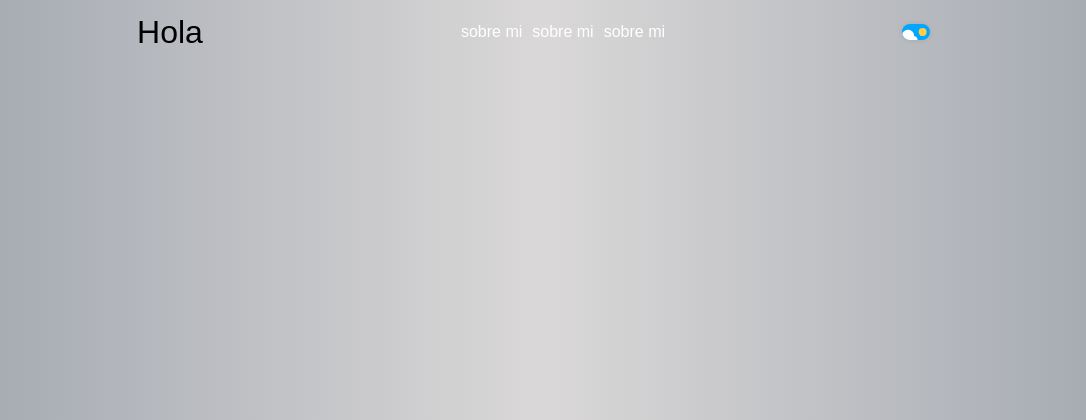
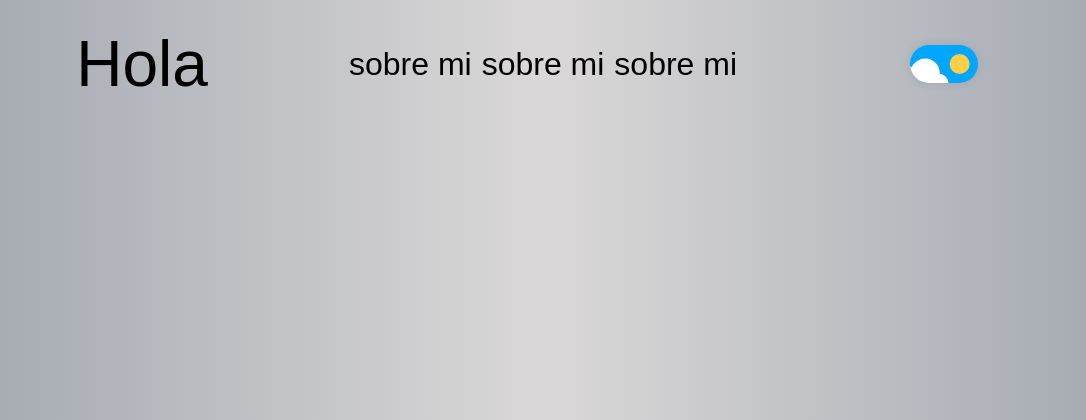
Before and after one commit to LucasExeVargas/portfolio-lucas-vargas, a PHP site: page / in a window 1280 px wide. Shown: the top 420 px of the page, without its empty margins (97-1183 px from the left). Run offline with PHP 8.4, Linux system fonts and the light colour scheme.

Commit message:
cambio de colores

```diff
--- a/index.html
+++ b/index.html
@@ -12,9 +12,9 @@
             <div class="header-container">
                 <div class="column-1"><P class="text">Hola</P></div>
                 <ul class="nav-list">
-                    <li><a href="" class="select-nav"><p style="color: white;">sobre mi</p></a> </li>
-                    <li><a href="" class="select-nav"><p style="color: white;">sobre mi</p></a> </li>
-                    <li><a href="" class="select-nav"><p style="color: white;">sobre mi</p></a> </li>
+                    <li><a href="" class="select-nav"><p class="text-nav text-nav-dark">sobre mi</p></a> </li>
+                    <li><a href="" class="select-nav"><p class="text-nav text-nav-dark">sobre mi</p></a> </li>
+                    <li><a href="" class="select-nav"><p class="text-nav text-nav-dark">sobre mi</p></a> </li>
                 </ul>
                 <div class="column-3">
                     <label class="switch">
--- a/script.js
+++ b/script.js
@@ -1,20 +1,35 @@
 document.addEventListener('DOMContentLoaded', () => {
     const checkbox = document.getElementById('checkbox');
     const body = document.body;
+    const textElements = document.querySelectorAll('.text-nav');
 
     // Activar tema claro al inicio
     body.classList.add('light-theme');
     checkbox.checked = true;
+
+    // Aplicar clases de texto según el tema inicial
+    textElements.forEach(el => {
+        el.classList.add('text-nav-light');
+        el.classList.remove('text-nav-dark');
+    });
 
     checkbox.addEventListener('change', () => {
         if (checkbox.checked) {
             body.classList.remove('dark-theme');
             body.classList.add('light-theme');
 
+            textElements.forEach(el => {
+                el.classList.remove('text-nav-dark');
+                el.classList.add('text-nav-light');
+            });
         } else {
-
             body.classList.remove('light-theme');
             body.classList.add('dark-theme');
+
+            textElements.forEach(el => {
+                el.classList.remove('text-nav-light');
+                el.classList.add('text-nav-dark');
+            });
         }
     });
 });
--- a/style.css
+++ b/style.css
@@ -3,6 +3,7 @@ body {
     padding: 0;
     box-sizing: border-box;
     font-family: Arial, sans-serif;
+    font-size: 2em;
 }
 
 /* Tema claro (activo por defecto) */
@@ -31,6 +32,7 @@ header {
     list-style: none;
     display: flex;
     gap: 10px;
+    padding: 0;
 }
 
 .navbar {
@@ -39,6 +41,13 @@ header {
     align-items: center;
     padding: 1em;
     width: 100%;
+}
+.text-nav-light {
+  color: black;
+}
+
+.text-nav-dark {
+  color: white;
 }
 
 .header-container {
@@ -57,7 +66,6 @@ header {
 
 .select-nav {
     text-decoration: none;
-    color: white;
 }
 
 .column-3 {
@@ -69,21 +77,23 @@ header {
 
 /* Theme Switch */
 .switch {
-    font-size: 14px;
+    font-size: 17px;
     position: relative;
     display: inline-block;
-    width: 2em;
-    height: 1.1em;
-    border-radius: 15px;
-    box-shadow: 0 0 5px rgba(0, 0, 0, 0.1);
+    width: 4em;
+    height: 2.2em;
+    border-radius: 30px;
+    box-shadow: 0 0 10px rgba(0, 0, 0, 0.1);
   }
 
+  /* Hide default HTML checkbox */
   .switch input {
     opacity: 0;
     width: 0;
     height: 0;
   }
 
+  /* The slider */
   .slider {
     position: absolute;
     cursor: pointer;
@@ -93,21 +103,21 @@ header {
     bottom: 0;
     background-color: #2a2a2a;
     transition: 0.4s;
-    border-radius: 15px;
+    border-radius: 30px;
     overflow: hidden;
   }
 
   .slider:before {
     position: absolute;
     content: "";
-    height: 0.6em;
-    width: 0.6em;
-    border-radius: 10px;
-    left: 0.25em;
-    bottom: 0.25em;
+    height: 1.2em;
+    width: 1.2em;
+    border-radius: 20px;
+    left: 0.5em;
+    bottom: 0.5em;
     transition: 0.4s;
     transition-timing-function: cubic-bezier(0.81, -0.04, 0.38, 1.5);
-    box-shadow: inset 4px -2px 0px 0px #fff;
+    box-shadow: inset 8px -4px 0px 0px #fff;
   }
 
   .switch input:checked + .slider {
@@ -115,32 +125,32 @@ header {
   }
 
   .switch input:checked + .slider:before {
-    transform: translateX(0.9em);
-    box-shadow: inset 7.5px -2px 0px 7.5px #ffcf48;
+    transform: translateX(1.8em);
+    box-shadow: inset 15px -4px 0px 15px #ffcf48;
   }
 
   .star {
     background-color: #fff;
     border-radius: 50%;
     position: absolute;
-    width: 2.5px;
-    height: 2.5px;
+    width: 5px;
     transition: all 0.4s;
+    height: 5px;
   }
 
   .star_1 {
-    left: 1.25em;
-    top: 0.25em;
+    left: 2.5em;
+    top: 0.5em;
   }
 
   .star_2 {
-    left: 1.1em;
-    top: 0.6em;
+    left: 2.2em;
+    top: 1.2em;
   }
 
   .star_3 {
-    left: 1.5em;
-    top: 0.45em;
+    left: 3em;
+    top: 0.9em;
   }
 
   .switch input:checked ~ .slider .star {
@@ -148,10 +158,10 @@ header {
   }
 
   .cloud {
-    width: 1.75em;
+    width: 3.5em;
     position: absolute;
-    bottom: -0.7em;
-    left: -0.55em;
+    bottom: -1.4em;
+    left: -1.1em;
     opacity: 0;
     transition: all 0.4s;
   }
```
Lines whose indentation alone changed are shown as unchanged.
